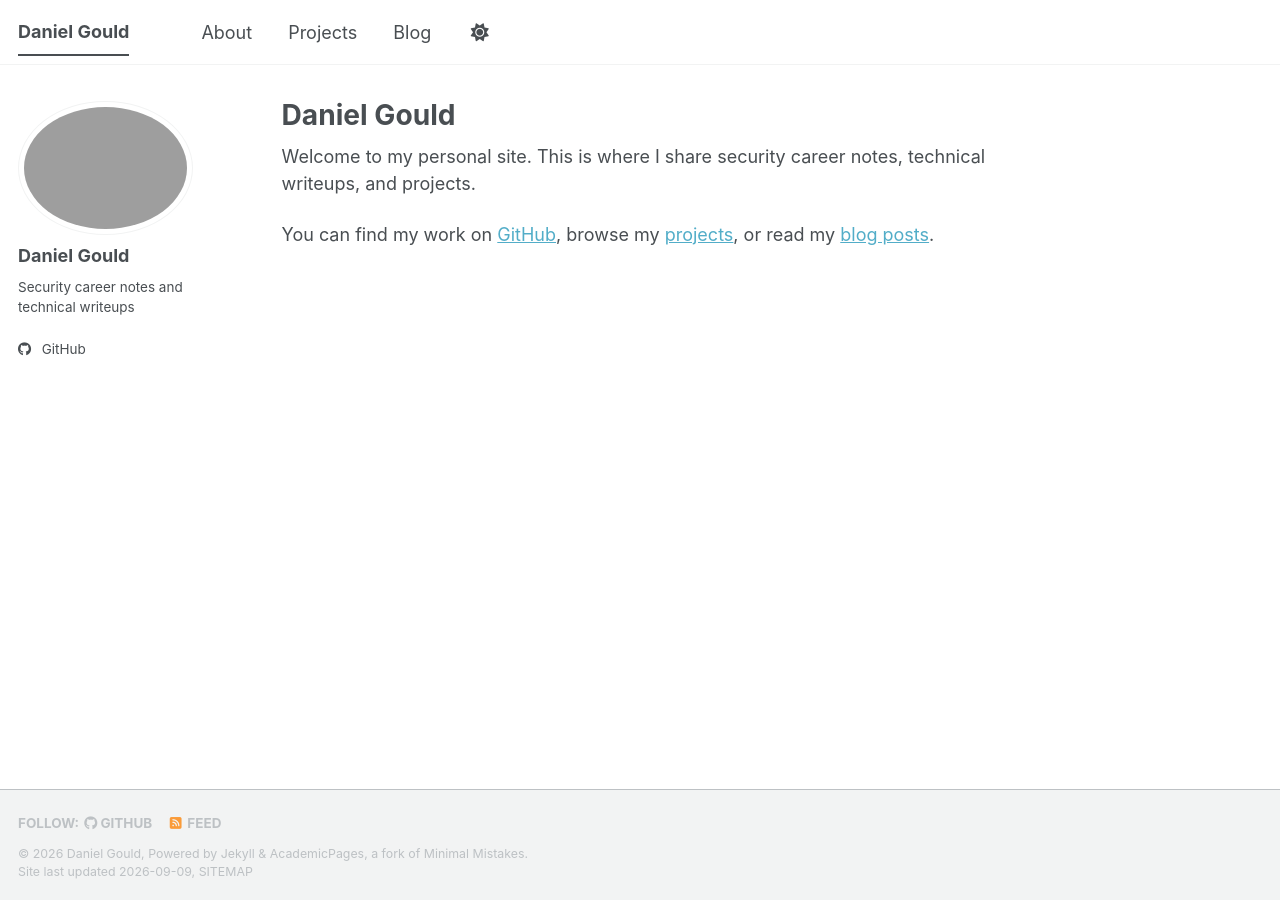
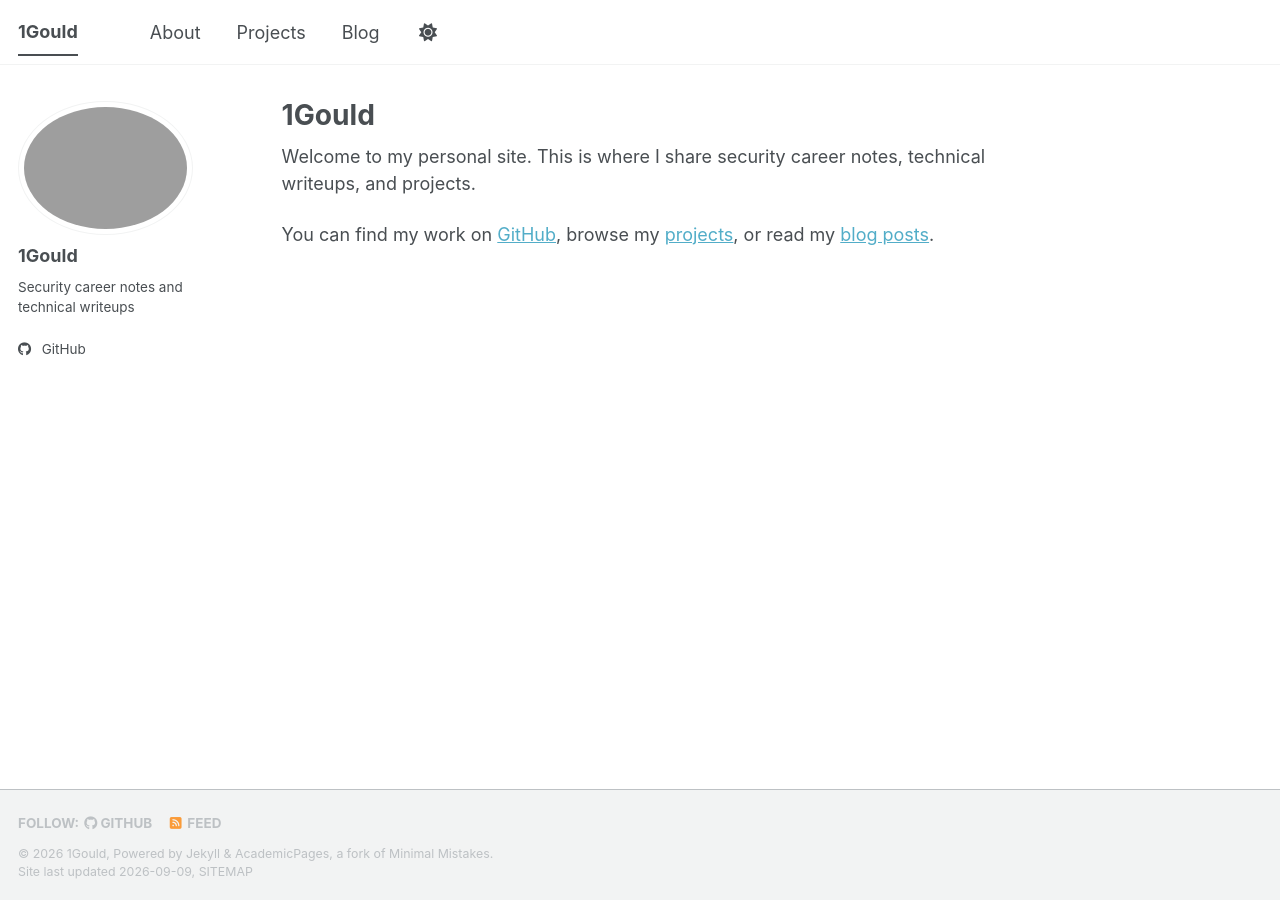
Before and after one commit to 1Gould/1gould.github.io, a Jekyll site: the page built from _pages/about.md, in a window 1280 px wide. Built offline with Jekyll 4.4.1, drawn with Linux system fonts in a browser that asks for light colours; a style sheet for code colours, icons or effects is not loaded.

Commit message:
Use 1Gould as site display name

```diff
--- a/_config.yml
+++ b/_config.yml
@@ -9,9 +9,9 @@
 # Basic Site Settings
 locale                   : "en-US"
 site_theme               : "default" # The available themes options are "default", "air", "sunrise", "mint", "dirt" and "contrast"
-title                    : "Daniel Gould"
+title                    : "1Gould"
 title_separator          : "-"
-name                     : &name "Daniel Gould"
+name                     : &name "1Gould"
 description              : &description "Security career notes and technical writeups"   # Update this with a general description of your site, this is the default if not overridden by a page
 url                      : https://1gould.github.io # The base hostname & protocol for your site e.g. "https://[your GitHub username].github.io",
                                                            # or if you already have some other page hosted on Github then use "https://[your GitHub username].github.io/[Your Repo Name]"
@@ -24,7 +24,7 @@ repository               : "1Gould/1gould.github.io"
 author:
   # Biographic information
   avatar           :
-  name             : "Daniel Gould"
+  name             : "1Gould"
   pronouns         : # example: "she/her"
   bio              : "Security career notes and technical writeups"
   location         :
--- a/_pages/about.md
+++ b/_pages/about.md
@@ -1,6 +1,6 @@
 ---
 permalink: /
-title: "Daniel Gould"
+title: "1Gould"
 author_profile: true
 redirect_from:
   - /about/
```
